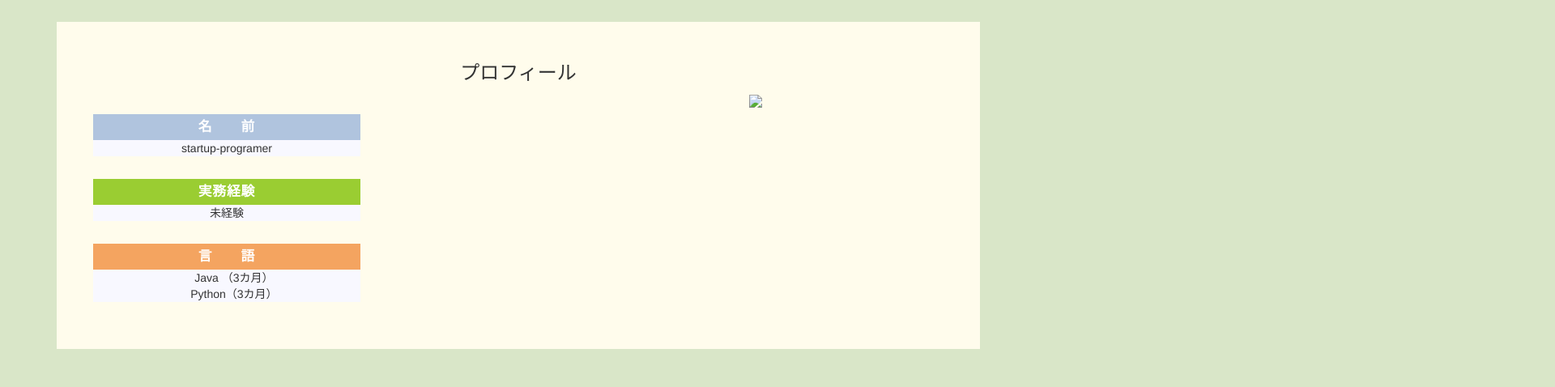
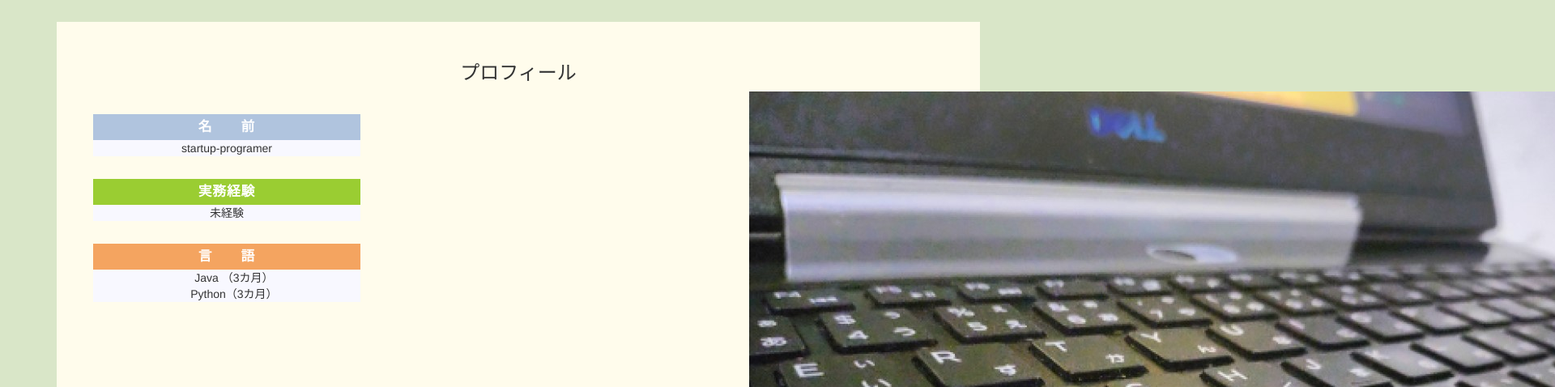
Before and after one commit to startup-programer/MyPortfolio, a plain HTML site: page index.html in a window 1280 px wide. Shown: the part 53-531 px from the top of the page at 81% size, 1920 px wide, since content can reach past the window. Drawn offline with nearby package versions, Linux system fonts and the light colour scheme.

Commit message:
Update index.html

```diff
--- a/index.html
+++ b/index.html
@@ -102,7 +102,7 @@
                 </div>
             </div>
             <div class ="col-sm-5"></div>
-            <div class ="col-sm-3"><img src = "プロフィール画像.jpg"></div>
+            <div class ="col-sm-3"><img src = "Profile.jpg"></div>
         </div>
     </div>
 
```
